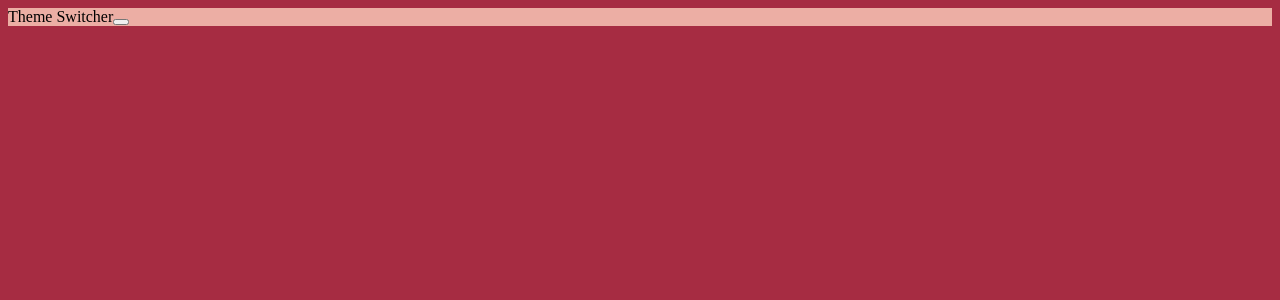
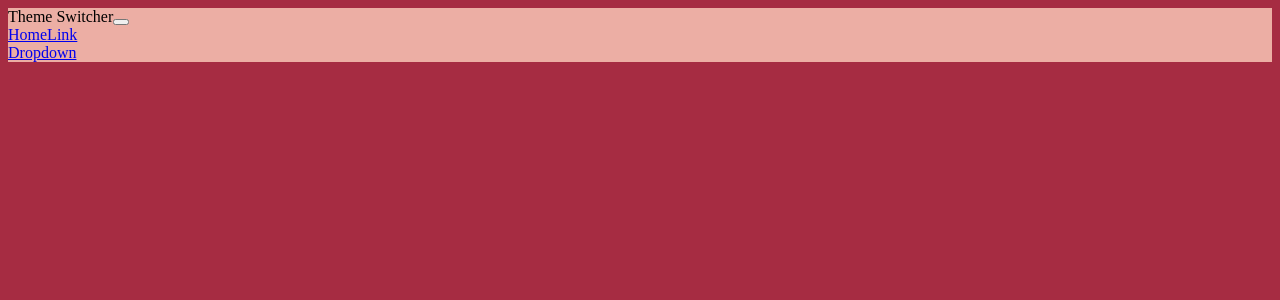
Before and after one commit to yungshun317/react-bootstrap-styled-components-theme-switcher, a React app: page / in a window 1280 px wide. Shown: the top 300 px of the page. Built offline with nearby package versions, Linux system fonts and the light colour scheme.

Commit message:
[FEAT] Create the `KitNav` component

```diff
--- a/src/components/Navigation.js
+++ b/src/components/Navigation.js
@@ -1,8 +1,8 @@
 import React from "react";
 
 import KitNavbar from "../kit/KitNavbar";
-import { KitDropdown } from "../kit/KitDropdown";
-import { KitDropdownItem } from "../kit/KitDropdown";
+//import { KitDropdown } from "../kit/KitDropdown";
+//import { KitDropdownItem } from "../kit/KitDropdown";
 
 export default function Navigation(props) {
 	/*
--- a/src/index.js
+++ b/src/index.js
@@ -19,8 +19,6 @@ const THEMES = [
 ]
 
 render(
-    <React.StrictMode>
-        <App themes={THEMES} />
-    </React.StrictMode>,
+    <App themes={THEMES} />,
     rootElement
 );
--- /dev/null
+++ b/src/kit/KitNav.js
@@ -0,0 +1,18 @@
+import React from "react";
+import styled from "styled-components";
+import { Nav } from "react-bootstrap";
+
+import KitNavDropdown from "./KitNavDropdown";
+
+const StyledBootstrapNav = styled(Nav)``;
+const StyledBootstrapNavLink = styled(Nav.Link)``;
+
+export default function KitNav(props) {
+	return (
+		<StyledBootstrapNav>
+		    <StyledBootstrapNavLink>Home</StyledBootstrapNavLink>
+		    <StyledBootstrapNavLink>Link</StyledBootstrapNavLink>
+		    <KitNavDropdown></KitNavDropdown>
+		</StyledBootstrapNav>
+	);
+}
--- a/src/kit/KitNavbar.js
+++ b/src/kit/KitNavbar.js
@@ -1,6 +1,8 @@
 import React from "react";
 import styled from "styled-components";
 import { Navbar } from "react-bootstrap";
+
+import KitNav from "./KitNav";
 
 const StyledBootstrapNavbar = styled(Navbar)`
     background-color: ${props => props.theme.background};
@@ -10,14 +12,13 @@ const StyledBootstrapNavbarBrand = styled(Navbar.Brand)``;
 const StyledBootstrapNavbarToggle = styled(Navbar.Toggle)``;
 const StyledBootstrapNavbarCollapse = styled(Navbar.Collapse)``;
 
-
-
 export default function KitNavbar(props) {
 	return (
 		<StyledBootstrapNavbar fixed="top" {...props}>
 		    <StyledBootstrapNavbarBrand>Theme Switcher</StyledBootstrapNavbarBrand>
 		    <StyledBootstrapNavbarToggle aria-controls="basic-navbar-nav" />
-		    <StyledBootstrapNavbarCollapse></StyledBootstrapNavbarCollapse>
+		    <StyledBootstrapNavbarCollapse><KitNav /> </StyledBootstrapNavbarCollapse>
+
 		</StyledBootstrapNavbar>
 	);
 }
```
